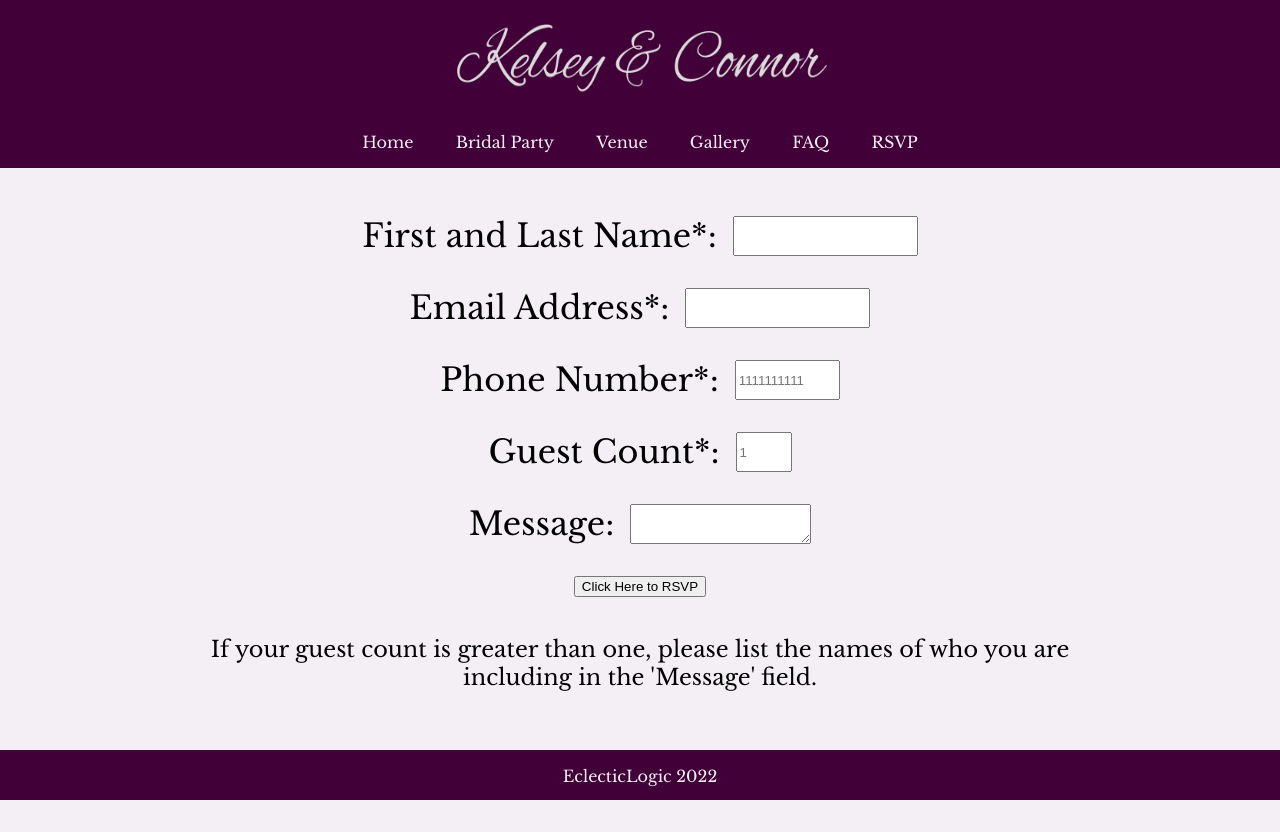
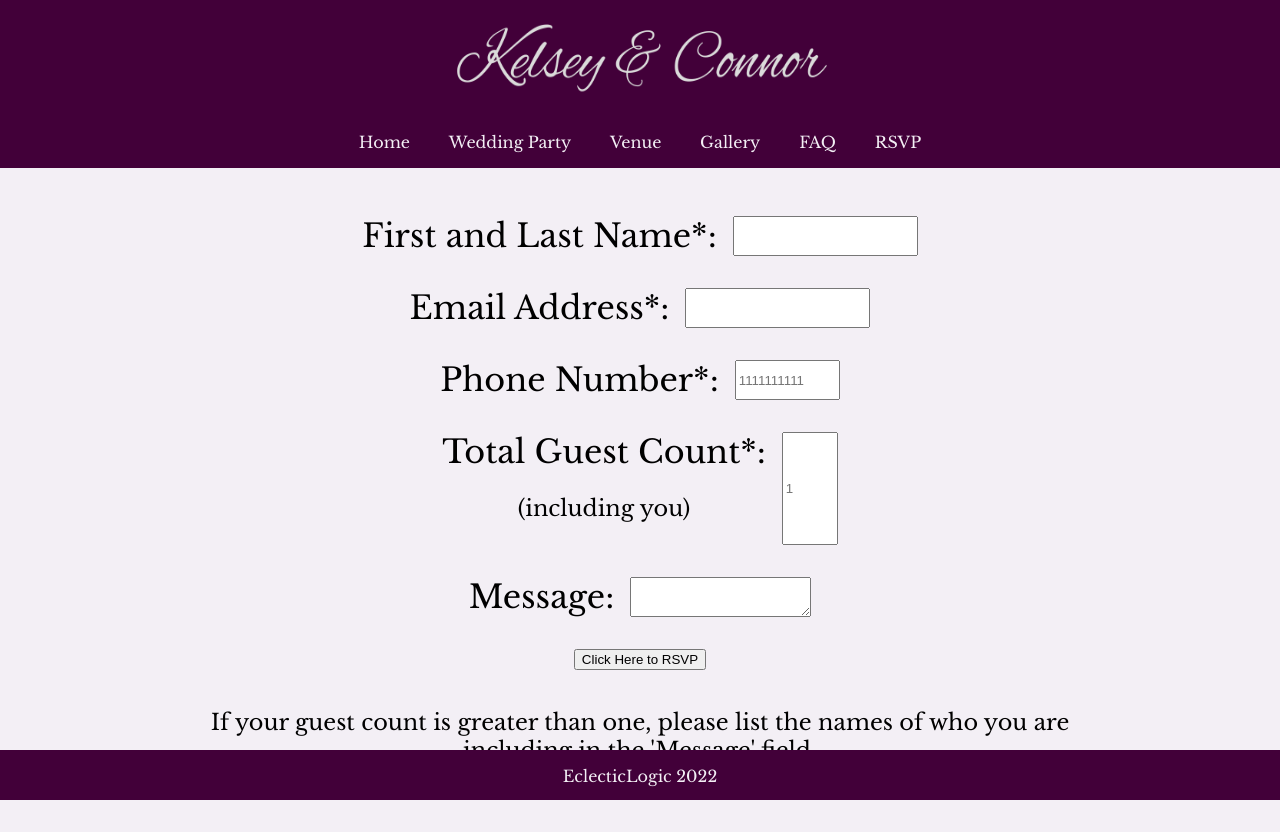
Before and after one commit to crsullivan/crawlivan, a React (Create React App) app: page /rsvp in a window 1280 px wide. Built offline with nearby package versions, Linux system fonts and the light colour scheme.

Commit message:
Clarifications

```diff
--- a/package.json
+++ b/package.json
@@ -18,6 +18,7 @@
     "react-router": "^6.3.0",
     "react-router-dom": "^6.3.0",
     "react-scripts": "^5.0.1",
+    "redirect": "^0.2.0",
     "sass": "^1.51.0",
     "web-vitals": "^2.1.4"
   },
--- a/src/App.js
+++ b/src/App.js
@@ -5,11 +5,13 @@ import Header from './Components/Header';
 import history from "./utils/history";
 import Footer from './Components/Footer';
 import Home from './Components/Home';
-import BridalParty from './Components/BridalParty';
+// importWeddingParty from './Components/BridalParty';
 import Venue from './Components/Venue';
 import Gallery from './Components/Gallery';
 import FAQ from './Components/FAQ';
 import RSVP from './Components/RSVP';
+import WeddingParty from './Components/BridalParty';
+
 
 function App() {
 
@@ -21,11 +23,12 @@ function App() {
         <Header />
           <Routes>
             <Route exact path="/" element={<Home />} />
-            <Route path="/bridal-party" element={<BridalParty />} />
+            <Route path="/wedding-party" element={<WeddingParty />} />
             <Route path="/venue" element={<Venue />} />
             <Route path="/gallery" element={<Gallery />} />
             <Route path="/faq" element={<FAQ />} />
             <Route path="/rsvp" element={<RSVP />} />
+            <Route path="*" element={<Home />} />
           </Routes>
         <Footer />
       </Router>
--- a/src/Components/BridalParty.js
+++ b/src/Components/BridalParty.js
@@ -1,7 +1,7 @@
 import React from 'react';
 import './BridalParty.css';
 
-function BridalParty() {
+function WeddingParty() {
     return (
         <div className="bp-container">
             <h2>The Bride's Party</h2>
@@ -54,4 +54,4 @@ function BridalParty() {
     )
   }
 
-  export default BridalParty;
+  export default WeddingParty;
--- a/src/Components/Header.js
+++ b/src/Components/Header.js
@@ -11,7 +11,7 @@ function Header() {
                     <a href="https://crawlivan.wedding/" style={{color: window.location.href==='https://crawlivan.wedding/' ? 'turquoise' : 'return'}} className="navlink">Home</a>
                 </div>
                 <div className="navitem">
-                    <a href="https://crawlivan.wedding/bridal-party" style={{color: window.location.href==='https://crawlivan.wedding/bridal-party' ? 'turquoise' : 'return'}} className="navlink">Bridal Party</a>
+                    <a href="https://crawlivan.wedding/wedding-party" style={{color: window.location.href==='https://crawlivan.wedding/wedding-party' ? 'turquoise' : 'return'}} className="navlink">Wedding Party</a>
                 </div>
                 <div className="navitem">
                     <a href="https://crawlivan.wedding/venue" style={{color: window.location.href==='https://crawlivan.wedding/venue' ? 'turquoise' : 'return'}} className="navlink">Venue</a>
--- a/src/Components/RSVP.js
+++ b/src/Components/RSVP.js
@@ -56,7 +56,7 @@ function RSVP() {
                     <input placeholder={'1111111111'} size="10" maxLength="10" type="tel" id="phone" name="phone" pattern="[0-9]{10}" title="10 digit phone number" required/>
                 </div>
                 <div className="input-container">
-                    <label>Guest Count*: </label>
+                    <label>Total Guest Count*:<p>(including you)</p> </label>
                     <input type="number" min="1" max="10" name="count" placeholder={count} onChange={handleTextareaChange} required></input>
                 </div>
                 <div className="input-container">
```
Also changed, not shown: 1 other file (tests, documents, lock files or other folders).
